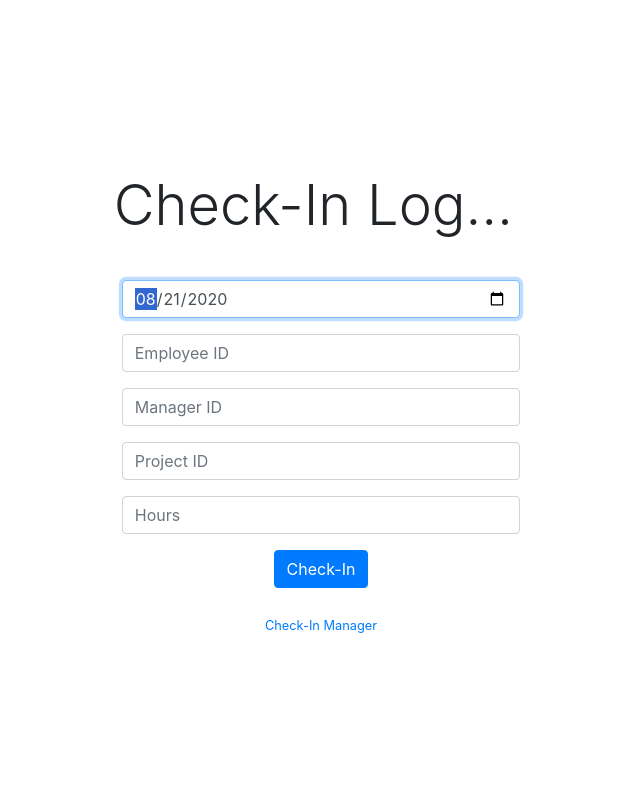
After one commit to ptsimon/hr_webapp, a Flask app: page /checkin in a window 1280 px wide. The commit adds this page. Shown: the whole page, without its empty margins (319-959 px from the left). Run offline with Flask 2, Linux system fonts and the light colour scheme; some libraries are stand-ins or nearby versions.

Commit message:
add checkin page and route

```diff
--- a/hr_webapp/routes.py
+++ b/hr_webapp/routes.py
@@ -1,9 +1,9 @@
-from flask import render_template, request, redirect, url_for, jsonify
+from flask import render_template, request, redirect, url_for, jsonify, flash
 from hr_webapp import app
 from hr_webapp.models import Checkin
 from hr_webapp import db
 from sqlalchemy import extract
-from datetime import datetime
+from datetime import datetime, date
 
 from io import TextIOWrapper
 import csv
@@ -99,3 +99,30 @@ def upload_csv():
             </form>
             <a href="/">Go Back</a>
            """
+
+@app.route('/checkin', methods=['GET', 'POST'])
+def check_in():
+    error = None
+    if request.method == 'POST':
+        try:
+            if request.form['date']==str(date.today()):
+                form_date = datetime.utcnow()
+            else:
+                form_date = datetime.strptime(request.form['date'], '%Y-%m-%d')
+
+            new_log = Checkin(
+                date=form_date,
+                user_id=request.form['user_id'],
+                manager_id=request.form['manager_id'],
+                project_id=request.form['project_id'],
+                hours=request.form['hours'],
+            )
+            db.session.add(new_log)
+            db.session.commit()
+
+            flash('Check-in success')
+            return redirect(url_for('check_in'))
+        except:
+            error='Check-in error. Please try again.'
+
+    return render_template('checkin.html', date_now=date.today(), error=error)
--- /dev/null
+++ b/hr_webapp/static/css/main.css
@@ -0,0 +1,12 @@
+#cover {
+    text-align: center;
+    display: flex;
+    align-items: center;
+    position: relative;
+}
+
+#cover-caption {
+    width: 100%;
+    position: relative;
+    z-index: 1;
+}
--- a/hr_webapp/templates/base.html
+++ b/hr_webapp/templates/base.html
@@ -4,7 +4,7 @@
     <meta charset="UTF-8">
     <meta name="viewport" content="width=device-width, initial-scale=1.0">
     <link rel="stylesheet" href="https://stackpath.bootstrapcdn.com/bootstrap/4.5.0/css/bootstrap.min.css" integrity="sha384-9aIt2nRpC12Uk9gS9baDl411NQApFmC26EwAOH8WgZl5MYYxFfc+NcPb1dKGj7Sk" crossorigin="anonymous">
-    <link rel="stylesheet" href="{{ url_for('static', filename='css/main.css') }}">
+    <link rel="stylesheet" type="text/css" href="{{ url_for('static', filename='css/main.css') }}">
     <link rel="stylesheet" type="text/css" href="https://cdn.datatables.net/v/bs4/dt-1.10.21/fh-3.1.7/r-2.2.5/rg-1.1.2/sc-2.0.2/sp-1.1.1/sl-1.3.1/datatables.min.css"/>
     {% block head %}{% endblock %}
 </head>
--- /dev/null
+++ b/hr_webapp/templates/checkin.html
@@ -0,0 +1,64 @@
+{% extends 'base.html' %}
+
+{% block head %}
+<title>Check-In Logger</title>
+{% endblock %}
+
+{% block body %}
+
+
+<section id="cover" class="min-vh-100">
+    <div id="cover-caption">
+        <div class="col-xl-5 col-lg-6 col-md-8 col-sm-10 mx-auto text-center form p-4">
+            <h1 class="display-4 py-2 text-truncate">Check-In Logger</h1>
+            {% if error %}
+                <p class=error><strong>Error:</strong> {{ error }}
+            {% endif %}
+            {% with messages = get_flashed_messages() %}
+                {% if messages %}
+                    <p>{{ messages[0] }}</p>
+                {% endif %}
+            {% endwith %}
+            <br>
+            <div class="px-2">
+                <form action="{{ url_for('check_in') }}" method='POST' class="justify-content-center">
+                    <div class="form-group">
+                        <input type="date" class="form-control" name="date" value="{{ date_now }}" required autofocus>
+                    </div>
+                    <div class="form-group">
+                        <input type="number" class="form-control" name="user_id" placeholder="Employee ID" required>
+                    </div>
+                    <div class="form-group">
+                        <input type="number" class="form-control" name="manager_id" placeholder="Manager ID" required>
+                    </div>
+                    <div class="form-group">
+                        <input type="number" class="form-control" name="project_id" placeholder="Project ID" required>
+                    </div>
+                    <div class="form-group">
+                        <input type="number" class="form-control" name="hours" placeholder="Hours" required>
+                    </div>
+
+                    <button type="submit" class="btn btn-primary">Check-In</button>
+                </form>
+            </div>
+            <br>
+            <small><a href="/">Check-In Manager</a></small>
+        </div>
+    </div>
+</section>
+
+<style>
+#cover {
+    text-align: center;
+    display: flex;
+    align-items: center;
+    position: relative;
+}
+#cover-caption {
+    width: 100%;
+    position: relative;
+    z-index: 1;
+}
+</style>
+
+{% endblock %}
--- a/hr_webapp/templates/index.html
+++ b/hr_webapp/templates/index.html
@@ -1,7 +1,7 @@
 {% extends 'base.html' %}
 
 {% block head %}
-<title>Home</title>
+<title>Employee Check-In Manager</title>
 {% endblock %}
 
 {% block body %}
```
Also changed, not shown: ese-l1-exam-checkins-dump.csv (deleted), hr_webapp/checkins.db.
